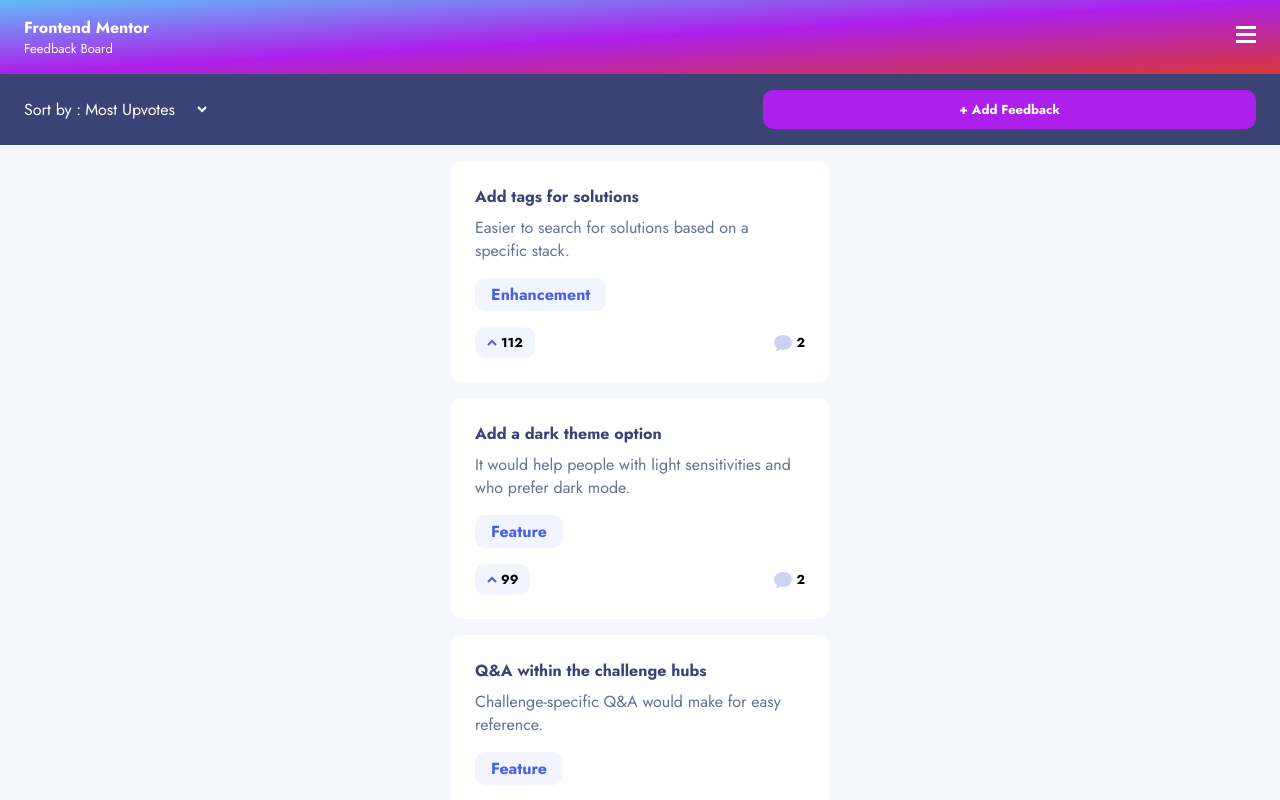
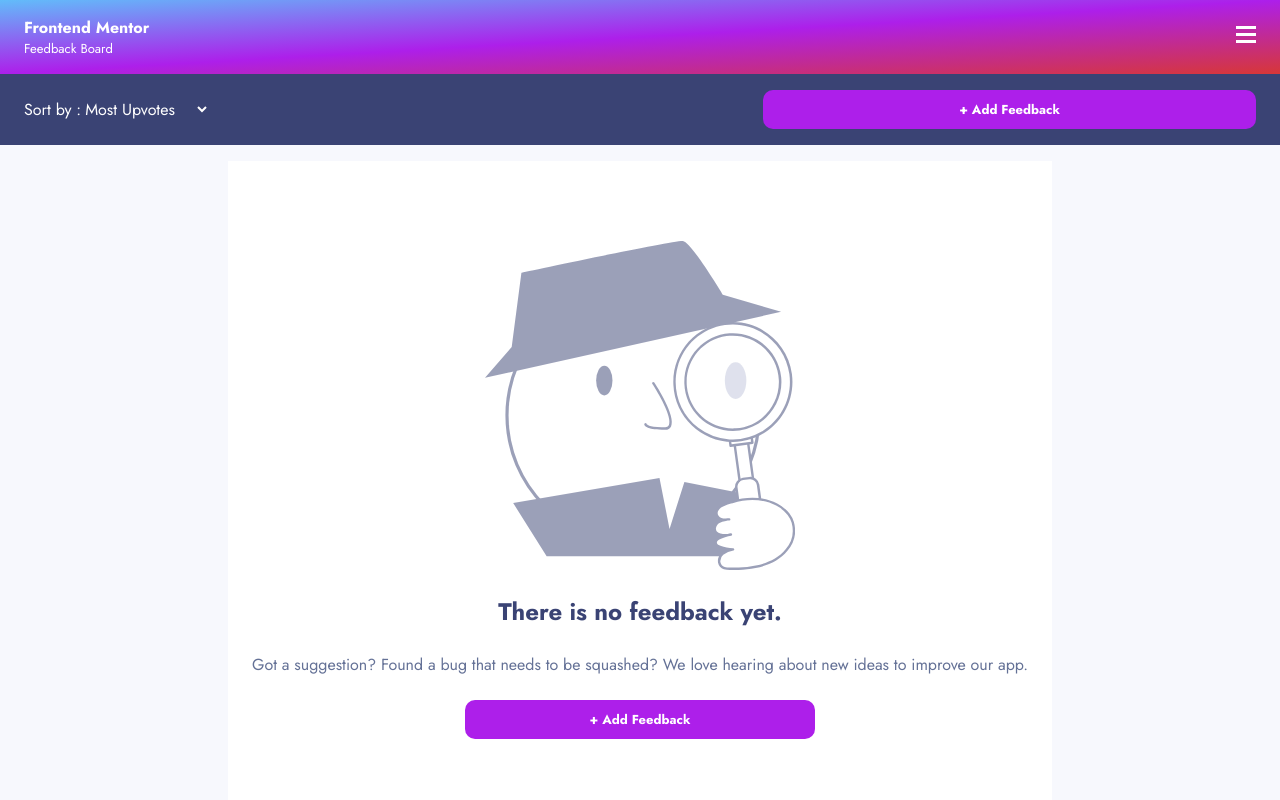
Before and after one commit to ErriGarcia/product-feedback-app, an Angular app: page /suggestions in a window 1280 px wide. Shown: the top 800 px of the page. Built offline with nearby package versions, Linux system fonts and the light colour scheme.

Commit message:
feat: add no card component

```diff
--- a/src/app/pages/suggestions-list/suggestions-list.component.html
+++ b/src/app/pages/suggestions-list/suggestions-list.component.html
@@ -1,7 +1,12 @@
 <main class="main-background">
     <div class="suggestion-list">
-        @for (suggestion of suggestionsList; track suggestion.id) {
-            <app-card [suggestion]="suggestion" (suggestionSelected)="viewDetailSuggestion($event)"></app-card>
+        @if (!suggestionsList.length) {
+            <app-no-card></app-no-card>
+        }
+        @else {
+            @for (suggestion of suggestionsList; track suggestion.id) {
+                <app-card [suggestion]="suggestion" (suggestionSelected)="viewDetailSuggestion($event)"></app-card>
+            }
         }
     </div>
 </main>
--- a/src/app/pages/suggestions-list/suggestions-list.component.scss
+++ b/src/app/pages/suggestions-list/suggestions-list.component.scss
@@ -3,6 +3,7 @@
 .main-background {
     background-color: $gray-light;
     padding: 1rem 1.5rem 4rem 1.5rem;
+    height: 100%;
 
     .suggestion-list {
         display: flex;
--- a/src/app/pages/suggestions-list/suggestions-list.component.ts
+++ b/src/app/pages/suggestions-list/suggestions-list.component.ts
@@ -1,178 +1,179 @@
 import { Component, inject } from '@angular/core';
 import { CardComponent } from '../../shared/components/card/card.component';
 import { Router } from '@angular/router';
+import { NoCardComponent } from 'app/shared/components/no-card/no-card.component';
 
 @Component({
   selector: 'app-suggestions-list',
   standalone: true,
-  imports: [CardComponent],
+  imports: [CardComponent, NoCardComponent],
   templateUrl: './suggestions-list.component.html',
   styleUrl: './suggestions-list.component.scss'
 })
 export class SuggestionsListComponent {
   suggestionsList: any[] = [
-    {
-      "id": 1,
-      "title": "Add tags for solutions",
-      "category": "enhancement",
-      "upvotes": 112,
-      "status": "suggestion",
-      "description": "Easier to search for solutions based on a specific stack.",
-      "comments": [
-        {
-          "id": 1,
-          "content": "Awesome idea! Trying to find framework-specific projects within the hubs can be tedious",
-          "user": {
-            "image": "./assets/user-images/image-suzanne.jpg",
-            "name": "Suzanne Chang",
-            "username": "upbeat1811"
-          }
-        },
-        {
-          "id": 2,
-          "content": "Please use fun, color-coded labels to easily identify them at a glance",
-          "user": {
-            "image": "./assets/user-images/image-thomas.jpg",
-            "name": "Thomas Hood",
-            "username": "brawnybrave"
-          }
-        }
-      ]
-    },
-    {
-      "id": 2,
-      "title": "Add a dark theme option",
-      "category": "feature",
-      "upvotes": 99,
-      "status": "suggestion",
-      "description": "It would help people with light sensitivities and who prefer dark mode.",
-      "comments": [
-        {
-          "id": 3,
-          "content": "Also, please allow styles to be applied based on system preferences. I would love to be able to browse Frontend Mentor in the evening after my device’s dark mode turns on without the bright background it currently has.",
-          "user": {
-            "image": "./assets/user-images/image-elijah.jpg",
-            "name": "Elijah Moss",
-            "username": "hexagon.bestagon"
-          }
-        },
-        {
-          "id": 4,
-          "content": "Second this! I do a lot of late night coding and reading. Adding a dark theme can be great for preventing eye strain and the headaches that result. It’s also quite a trend with modern apps and  apparently saves battery life.",
-          "user": {
-            "image": "./assets/user-images/image-james.jpg",
-            "name": "James Skinner",
-            "username": "hummingbird1"
-          },
-          "replies": [
-            {
-              "content": "While waiting for dark mode, there are browser extensions that will also do the job. Search for 'dark theme' followed by your browser. There might be a need to turn off the extension for sites with naturally black backgrounds though.",
-              "replyingTo": "hummingbird1",
-              "user": {
-                "image": "./assets/user-images/image-anne.jpg",
-                "name": "Anne Valentine",
-                "username": "annev1990"
-              }
-            },
-            {
-              "content": "Good point! Using any kind of style extension is great and can be highly customizable, like the ability to change contrast and brightness. I'd prefer not to use one of such extensions, however, for security and privacy reasons.",
-              "replyingTo": "annev1990",
-              "user": {
-                "image": "./assets/user-images/image-ryan.jpg",
-                "name": "Ryan Welles",
-                "username": "voyager.344"
-              }
-            }
-          ]
-        }
-      ]
-    },
-    {
-      "id": 3,
-      "title": "Q&A within the challenge hubs",
-      "category": "feature",
-      "upvotes": 65,
-      "status": "suggestion",
-      "description": "Challenge-specific Q&A would make for easy reference.",
-      "comments": [
-        {
-          "id": 5,
-          "content": "Much easier to get answers from devs who can relate, since they've either finished the challenge themselves or are in the middle of it.",
-          "user": {
-            "image": "./assets/user-images/image-george.jpg",
-            "name": "George Partridge",
-            "username": "soccerviewer8"
-          }
-        }
-      ]
-    },
-    {
-      "id": 4,
-      "title": "Add image/video upload to feedback",
-      "category": "enhancement",
-      "upvotes": 51,
-      "status": "suggestion",
-      "description": "Images and screencasts can enhance comments on solutions.",
-      "comments": [
-        {
-          "id": 6,
-          "content": "Right now, there is no ability to add images while giving feedback which isn't ideal because I have to use another app to show what I mean",
-          "user": {
-            "image": "./assets/user-images/image-javier.jpg",
-            "name": "Javier Pollard",
-            "username": "warlikeduke"
-          }
-        },
-        {
-          "id": 7,
-          "content": "Yes I'd like to see this as well. Sometimes I want to add a short video or gif to explain the site's behavior..",
-          "user": {
-            "image": "./assets/user-images/image-roxanne.jpg",
-            "name": "Roxanne Travis",
-            "username": "peppersprime32"
-          }
-        }
-      ]
-    },
-    {
-      "id": 5,
-      "title": "Ability to follow others",
-      "category": "feature",
-      "upvotes": 42,
-      "status": "suggestion",
-      "description": "Stay updated on comments and solutions other people post.",
-      "comments": [
-        {
-          "id": 8,
-          "content": "I also want to be notified when devs I follow submit projects on FEM. Is in-app notification also in the pipeline?",
-          "user": {
-            "image": "./assets/user-images/image-victoria.jpg",
-            "name": "Victoria Mejia",
-            "username": "arlen_the_marlin"
-          },
-          "replies": [
-            {
-              "content": "Bumping this. It would be good to have a tab with a feed of people I follow so it's easy to see what challenges they’ve done lately. I learn a lot by reading good developers' code.",
-              "replyingTo": "arlen_the_marlin",
-              "user": {
-                "image": "./assets/user-images/image-zena.jpg",
-                "name": "Zena Kelley",
-                "username": "velvetround"
-              }
-            }
-          ]
-        },
-        {
-          "id": 9,
-          "content": "I've been saving the profile URLs of a few people and I check what they’ve been doing from time to time. Being able to follow them solves that",
-          "user": {
-            "image": "./assets/user-images/image-jackson.jpg",
-            "name": "Jackson Barker",
-            "username": "countryspirit"
-          }
-        }
-      ]
-    },
+    // {
+    //   "id": 1,
+    //   "title": "Add tags for solutions",
+    //   "category": "enhancement",
+    //   "upvotes": 112,
+    //   "status": "suggestion",
+    //   "description": "Easier to search for solutions based on a specific stack.",
+    //   "comments": [
+    //     {
+    //       "id": 1,
+    //       "content": "Awesome idea! Trying to find framework-specific projects within the hubs can be tedious",
+    //       "user": {
+    //         "image": "./assets/user-images/image-suzanne.jpg",
+    //         "name": "Suzanne Chang",
+    //         "username": "upbeat1811"
+    //       }
+    //     },
+    //     {
+    //       "id": 2,
+    //       "content": "Please use fun, color-coded labels to easily identify them at a glance",
+    //       "user": {
+    //         "image": "./assets/user-images/image-thomas.jpg",
+    //         "name": "Thomas Hood",
+    //         "username": "brawnybrave"
+    //       }
+    //     }
+    //   ]
+    // },
+    // {
+    //   "id": 2,
+    //   "title": "Add a dark theme option",
+    //   "category": "feature",
+    //   "upvotes": 99,
+    //   "status": "suggestion",
+    //   "description": "It would help people with light sensitivities and who prefer dark mode.",
+    //   "comments": [
+    //     {
+    //       "id": 3,
+    //       "content": "Also, please allow styles to be applied based on system preferences. I would love to be able to browse Frontend Mentor in the evening after my device’s dark mode turns on without the bright background it currently has.",
+    //       "user": {
+    //         "image": "./assets/user-images/image-elijah.jpg",
+    //         "name": "Elijah Moss",
+    //         "username": "hexagon.bestagon"
+    //       }
+    //     },
+    //     {
+    //       "id": 4,
+    //       "content": "Second this! I do a lot of late night coding and reading. Adding a dark theme can be great for preventing eye strain and the headaches that result. It’s also quite a trend with modern apps and  apparently saves battery life.",
+    //       "user": {
+    //         "image": "./assets/user-images/image-james.jpg",
+    //         "name": "James Skinner",
+    //         "username": "hummingbird1"
+    //       },
+    //       "replies": [
+    //         {
+    //           "content": "While waiting for dark mode, there are browser extensions that will also do the job. Search for 'dark theme' followed by your browser. There might be a need to turn off the extension for sites with naturally black backgrounds though.",
+    //           "replyingTo": "hummingbird1",
+    //           "user": {
+    //             "image": "./assets/user-images/image-anne.jpg",
+    //             "name": "Anne Valentine",
+    //             "username": "annev1990"
+    //           }
+    //         },
+    //         {
+    //           "content": "Good point! Using any kind of style extension is great and can be highly customizable, like the ability to change contrast and brightness. I'd prefer not to use one of such extensions, however, for security and privacy reasons.",
+    //           "replyingTo": "annev1990",
+    //           "user": {
+    //             "image": "./assets/user-images/image-ryan.jpg",
+    //             "name": "Ryan Welles",
+    //             "username": "voyager.344"
+    //           }
+    //         }
+    //       ]
+    //     }
+    //   ]
+    // },
+    // {
+    //   "id": 3,
+    //   "title": "Q&A within the challenge hubs",
+    //   "category": "feature",
+    //   "upvotes": 65,
+    //   "status": "suggestion",
+    //   "description": "Challenge-specific Q&A would make for easy reference.",
+    //   "comments": [
+    //     {
+    //       "id": 5,
+    //       "content": "Much easier to get answers from devs who can relate, since they've either finished the challenge themselves or are in the middle of it.",
+    //       "user": {
+    //         "image": "./assets/user-images/image-george.jpg",
+    //         "name": "George Partridge",
+    //         "username": "soccerviewer8"
+    //       }
+    //     }
+    //   ]
+    // },
+    // {
+    //   "id": 4,
+    //   "title": "Add image/video upload to feedback",
+    //   "category": "enhancement",
+    //   "upvotes": 51,
+    //   "status": "suggestion",
+    //   "description": "Images and screencasts can enhance comments on solutions.",
+    //   "comments": [
+    //     {
+    //       "id": 6,
+    //       "content": "Right now, there is no ability to add images while giving feedback which isn't ideal because I have to use another app to show what I mean",
+    //       "user": {
+    //         "image": "./assets/user-images/image-javier.jpg",
+    //         "name": "Javier Pollard",
+    //         "username": "warlikeduke"
+    //       }
+    //     },
+    //     {
+    //       "id": 7,
+    //       "content": "Yes I'd like to see this as well. Sometimes I want to add a short video or gif to explain the site's behavior..",
+    //       "user": {
+    //         "image": "./assets/user-images/image-roxanne.jpg",
+    //         "name": "Roxanne Travis",
+    //         "username": "peppersprime32"
+    //       }
+    //     }
+    //   ]
+    // },
+    // {
+    //   "id": 5,
+    //   "title": "Ability to follow others",
+    //   "category": "feature",
+    //   "upvotes": 42,
+    //   "status": "suggestion",
+    //   "description": "Stay updated on comments and solutions other people post.",
+    //   "comments": [
+    //     {
+    //       "id": 8,
+    //       "content": "I also want to be notified when devs I follow submit projects on FEM. Is in-app notification also in the pipeline?",
+    //       "user": {
+    //         "image": "./assets/user-images/image-victoria.jpg",
+    //         "name": "Victoria Mejia",
+    //         "username": "arlen_the_marlin"
+    //       },
+    //       "replies": [
+    //         {
+    //           "content": "Bumping this. It would be good to have a tab with a feed of people I follow so it's easy to see what challenges they’ve done lately. I learn a lot by reading good developers' code.",
+    //           "replyingTo": "arlen_the_marlin",
+    //           "user": {
+    //             "image": "./assets/user-images/image-zena.jpg",
+    //             "name": "Zena Kelley",
+    //             "username": "velvetround"
+    //           }
+    //         }
+    //       ]
+    //     },
+    //     {
+    //       "id": 9,
+    //       "content": "I've been saving the profile URLs of a few people and I check what they’ve been doing from time to time. Being able to follow them solves that",
+    //       "user": {
+    //         "image": "./assets/user-images/image-jackson.jpg",
+    //         "name": "Jackson Barker",
+    //         "username": "countryspirit"
+    //       }
+    //     }
+    //   ]
+    // },
   ];
 
   private router = inject(Router);
--- a/src/app/shared/components/card/card.component.html
+++ b/src/app/shared/components/card/card.component.html
@@ -1,24 +1,26 @@
 <div class="suggestion-card" (click)="selectSuggestion()">
     @if (suggestion) {
         <h2 class="suggestion-card_title">
-            {{ suggestion.title }}
+            {{ suggestion?.title }}
         </h2>
         <p class="suggestion-card_description">
-            {{ suggestion.description }}
+            {{ suggestion?.description }}
         </p>
         <button  class="suggestion-card_category">
-            {{ suggestion.category }}
+            {{ suggestion?.category }}
         </button>
         <div class="suggestion-card_container">
             <button class="suggestion-card_container_votes">
                 <svg width="10" height="7" xmlns="http://www.w3.org/2000/svg"><path d="M1 6l4-4 4 4" stroke="#4661E6" stroke-width="2" fill="none" fill-rule="evenodd"/>
                 </svg>
-                {{ suggestion.upvotes }}
+                {{ suggestion?.upvotes }}
             </button>
             <div class="suggestion-card_container_comments">
                 <img src="assets/shared/icon-comments.svg" alt="icon-comments">
                 <p> {{ suggestion?.comments?.length}} </p>
             </div>
         </div>
+    } @else if (!suggestion) {
+        <app-no-card></app-no-card>
     }
 </div>
--- a/src/app/shared/components/card/card.component.ts
+++ b/src/app/shared/components/card/card.component.ts
@@ -1,9 +1,10 @@
 import { Component, EventEmitter, Input, Output } from '@angular/core';
+import { NoCardComponent } from '../no-card/no-card.component';
 
 @Component({
   selector: 'app-card',
   standalone: true,
-  imports: [],
+  imports: [NoCardComponent],
   templateUrl: './card.component.html',
   styleUrl: './card.component.scss'
 })
--- /dev/null
+++ b/src/app/shared/components/no-card/no-card.component.html
@@ -0,0 +1,15 @@
+<div class="no-suggestion-card">
+    <img class="no-suggestion-card_img" src="../../../../assets/suggestions/illustration-empty.svg" alt="image for no feedback">
+    <!-- duda sobre el src -->
+    <!-- <img src="/src/assets/suggestions/illustration-empty.svg" alt=""> -->
+    <h2 class="no-suggestion-card_title">
+        There is no feedback yet.
+    </h2>
+    <p class="no-suggestion-card_description">
+        Got a suggestion? Found a bug that needs to be squashed?
+        We love hearing about new ideas to improve our app.
+    </p>
+    <button class="primary-button">
+        + Add Feedback
+    </button>
+</div>
--- /dev/null
+++ b/src/app/shared/components/no-card/no-card.component.scss
@@ -0,0 +1,27 @@
+@import '../../../../styles/base/settings';
+
+.no-suggestion-card {
+    background-color: $white;
+    padding: 80px 24px;
+    display: flex;
+    flex-direction: column;
+    align-items: center;
+    row-gap: 24px;
+
+    &_img {
+        width: 40%;
+    }
+
+    &_title {
+        color: $gray-extra-dark;
+    }
+
+    &_description {
+        color: $gray-dark;
+        text-align: center;
+    }
+
+    .primary-button {
+        width: 45%;
+    }
+}
```
Also changed, not shown: src/app/shared/components/no-card/no-card.component.ts (added, +12 -0 lines), 1 other file (tests, documents, lock files or other folders).
